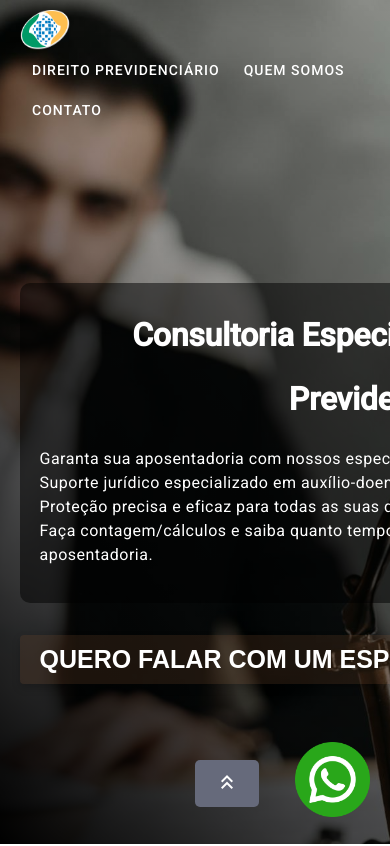
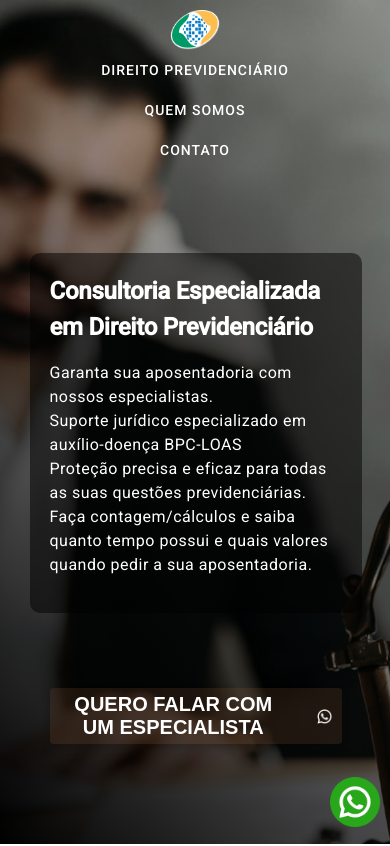
Before and after one commit to ramontrndd/tucujuprevi, an Angular app: page / in a window 390 px wide. Shown: the top 846 px of the page. Built offline with nearby package versions, Linux system fonts and the light colour scheme.

Commit message:
feat: Add carrousel component, update styles, and improve responsiveness

```diff
--- a/src/app/app.component.html
+++ b/src/app/app.component.html
@@ -21,7 +21,30 @@
     ></app-card-explain>
   }
 </div>
-<div class="services">
+<!-- ==================================== carrousel ==================================== -->
+@for (card of cardsExplain; track card; let i = $index) {
+  @if (selectedIndex === i) {
+    <app-carrousel
+      [cards]="cardsExplain"
+      [showIndicator]="true"
+      [showNavigators]="true"
+      [autoPlay]="true"
+      [autoPlayInterval]="3000"
+      [(selectedIndex)]="selectedIndex"
+    >
+      <app-card-explain
+        title="{{ card.title }}"
+        icon="{{ card.icon }}"
+        description="{{ card.description }}"
+        carrousel-item
+      ></app-card-explain>
+    </app-carrousel>
+  }
+}
+
+<!-- ==================================== carrousel ==================================== -->
+
+<!-- <div class="services">
   @for (card of cards; track $index) {
     <app-cards title="{{ card.title }}" [contentList]="card.contentList">
     </app-cards>
@@ -44,25 +67,6 @@
   <button class="back-to-top" (click)="scrollToTop()">
     <mat-icon>keyboard_double_arrow_up</mat-icon>
   </button>
-}
-<!-- ==================================== carrousel ==================================== -->
-<!-- @for (card of cardsExplain; track card; let i = $index) {
-  @if (selectedIndex === i) {
-    <app-carrousel
-      [cards]="cardsExplain"
-      [showIndicator]="true"
-      [showNavigators]="true"
-      [(selectedIndex)]="selectedIndex"
-    >
-      <app-card-explain
-        title="{{ card.title }}"
-        icon="{{ card.icon }}"
-        description="{{ card.description }}"
-        carrousel-item
-      ></app-card-explain>
-    </app-carrousel>
-  }
 } -->
 
-<!-- ==================================== carrousel ==================================== -->
 <router-outlet />
--- a/src/app/app.component.scss
+++ b/src/app/app.component.scss
@@ -44,3 +44,16 @@
   border-radius: 5px;
   cursor: pointer;
 }
+
+@media screen and (min-width: 344px) and (max-width: 375px) {
+  .card-explain {
+    display: none;
+  }
+  .section-title h2 {
+    line-height: 1.3;
+    margin-top: 10px;
+  }
+  .section-title p {
+    padding: 10px;
+  }
+}
--- a/src/app/components/header/header.component.scss
+++ b/src/app/components/header/header.component.scss
@@ -135,3 +135,151 @@ article {
 .whatsapp-button button:hover .whatsapp-icon {
   transform: scale(2.1);
 }
+
+// ============================================= MEDIA QUERY ============================================== //
+
+@media screen and (min-width: 344px) and (max-width: 375px) {
+  article {
+    flex-direction: column;
+    align-items: flex-start;
+    padding: 10px;
+  }
+  .btn-nav {
+    display: flex;
+    flex-direction: column;
+    align-items: center;
+    justify-content: center;
+    width: 100%;
+  }
+
+  .logo-container {
+    justify-content: center;
+    width: 100%;
+  }
+
+  .main-image {
+    display: flex;
+    justify-content: flex-start;
+    align-items: center;
+    flex-direction: column;
+    width: 100%;
+    min-height: 100vh;
+    background-position: center;
+    background-size: cover;
+    background-repeat: no-repeat;
+  }
+  .content {
+    top: 30%;
+    width: 75%;
+    margin: auto 30px;
+
+    text-align: left;
+  }
+  .overlay {
+    > h1 {
+      font-size: 1.5rem;
+      line-height: 1.5;
+    }
+    width: 100%;
+  }
+
+  .overlay ul {
+    width: 100%;
+  }
+  .overlay li {
+    font-size: 14px;
+  }
+  .btn-float {
+    bottom: 10px;
+    right: 10px;
+    img {
+      width: 40px;
+      height: 40px;
+    }
+  }
+
+  .whatsapp-button {
+    margin-top: 15px;
+    top: 100%;
+    button {
+      padding: 5px 10px;
+      font-size: 20px;
+      .whatsapp-icon {
+        width: 15px;
+        height: 15px;
+      }
+    }
+  }
+}
+
+@media screen and (min-width: 376px) and (max-width: 768px) {
+  article {
+    flex-direction: column;
+    align-items: flex-start;
+    padding: 10px;
+  }
+  .btn-nav {
+    display: flex;
+    flex-direction: column;
+    align-items: center;
+    justify-content: center;
+    width: 100%;
+  }
+
+  .logo-container {
+    justify-content: center;
+    width: 100%;
+  }
+
+  .main-image {
+    display: flex;
+    justify-content: flex-start;
+    align-items: center;
+    flex-direction: column;
+    width: 100%;
+    min-height: 100vh;
+    background-position: center;
+    background-size: cover;
+    background-repeat: no-repeat;
+  }
+  .content {
+    top: 30%;
+    width: 75%;
+    margin: auto 30px;
+    text-align: left;
+  }
+  .overlay {
+    > h1 {
+      font-size: 1.5rem;
+      line-height: 1.5;
+    }
+    width: 100%;
+  }
+  .overlay ul {
+    width: 100%;
+  }
+  .overlay li {
+    font-size: 16px;
+  }
+  .btn-float {
+    bottom: 10px;
+    right: 10px;
+    img {
+      width: 50px;
+      height: 50px;
+    }
+  }
+
+  .whatsapp-button {
+    margin-top: 75px;
+    top: 100%;
+    button {
+      padding: 5px 10px;
+      font-size: 20px;
+      .whatsapp-icon {
+        width: 15px;
+        height: 15px;
+      }
+    }
+  }
+}
--- a/src/scss/components/buttons/_mixin.scss
+++ b/src/scss/components/buttons/_mixin.scss
@@ -10,7 +10,7 @@
   border: none;
   font-size: $font-size-body-l;
   cursor: pointer;
-  line-height: 1.5rem;
+  line-height: 1rem;
 
   &:hover {
     background-color: darken($color-button-primary-bg, 10%);
--- a/src/shared/carrousel/carrousel.component.scss
+++ b/src/shared/carrousel/carrousel.component.scss
@@ -48,3 +48,9 @@ button {
   border: none;
   background: none;
 }
+
+@media screen and (min-width: 344px) and (max-width: 375px) {
+  .btn-primary {
+    padding: 5px;
+  }
+}
```
